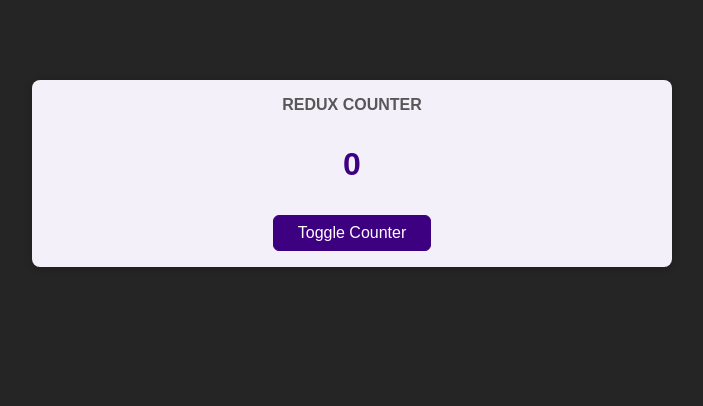
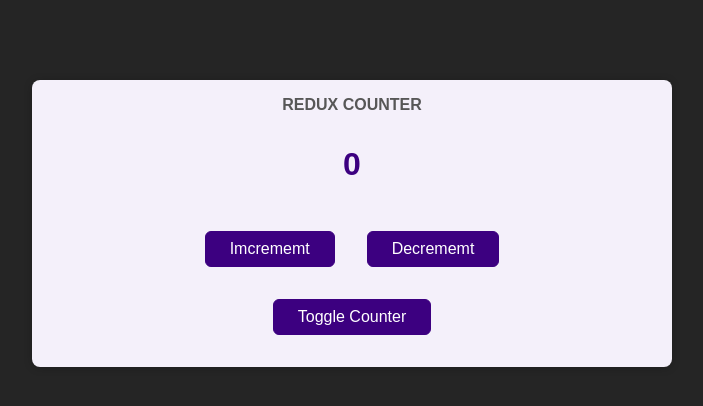
Before and after one commit to HawraaYounes/01-starting-project, a React (Create React App) app: page / in a window 1280 px wide. Shown: the top 406 px of the page, without its empty margins (288-991 px from the left). Built offline with nearby package versions, Linux system fonts and the light colour scheme.

Commit message:
dispatch action from Counter

```diff
--- a/src/components/Counter.js
+++ b/src/components/Counter.js
@@ -1,16 +1,26 @@
 import classes from "./Counter.module.css";
-import { useSelector } from "react-redux";
+import { useSelector, useDispatch } from "react-redux";
 
 const Counter = () => {
+  const counter = useSelector((state) => state.counter);
+  const dispatch = useDispatch();
+  const toggleCounterHandler = () => {};
 
-  const counter = useSelector((state) => state.counter);
-
-  const toggleCounterHandler = () => {};
+  const incrementHandler = () => {
+    dispatch({ type: "increment" });
+  };
+  const decrementHandler = () => {
+    dispatch({ type: "decrement" });
+  };
 
   return (
     <main className={classes.counter}>
       <h1>Redux Counter</h1>
       <div className={classes.value}>{counter}</div>
+      <div>
+        <button onClick={incrementHandler}>Imcrememt</button>
+        <button onClick={decrementHandler}>Decrememt</button>
+      </div>
       <button onClick={toggleCounterHandler}>Toggle Counter</button>
     </main>
   );
--- a/src/components/Counter.module.css
+++ b/src/components/Counter.module.css
@@ -21,3 +21,6 @@
   margin: 2rem 0;
   font-weight: bold;
 }
+.counter button{
+  margin: 1rem;
+}
```
